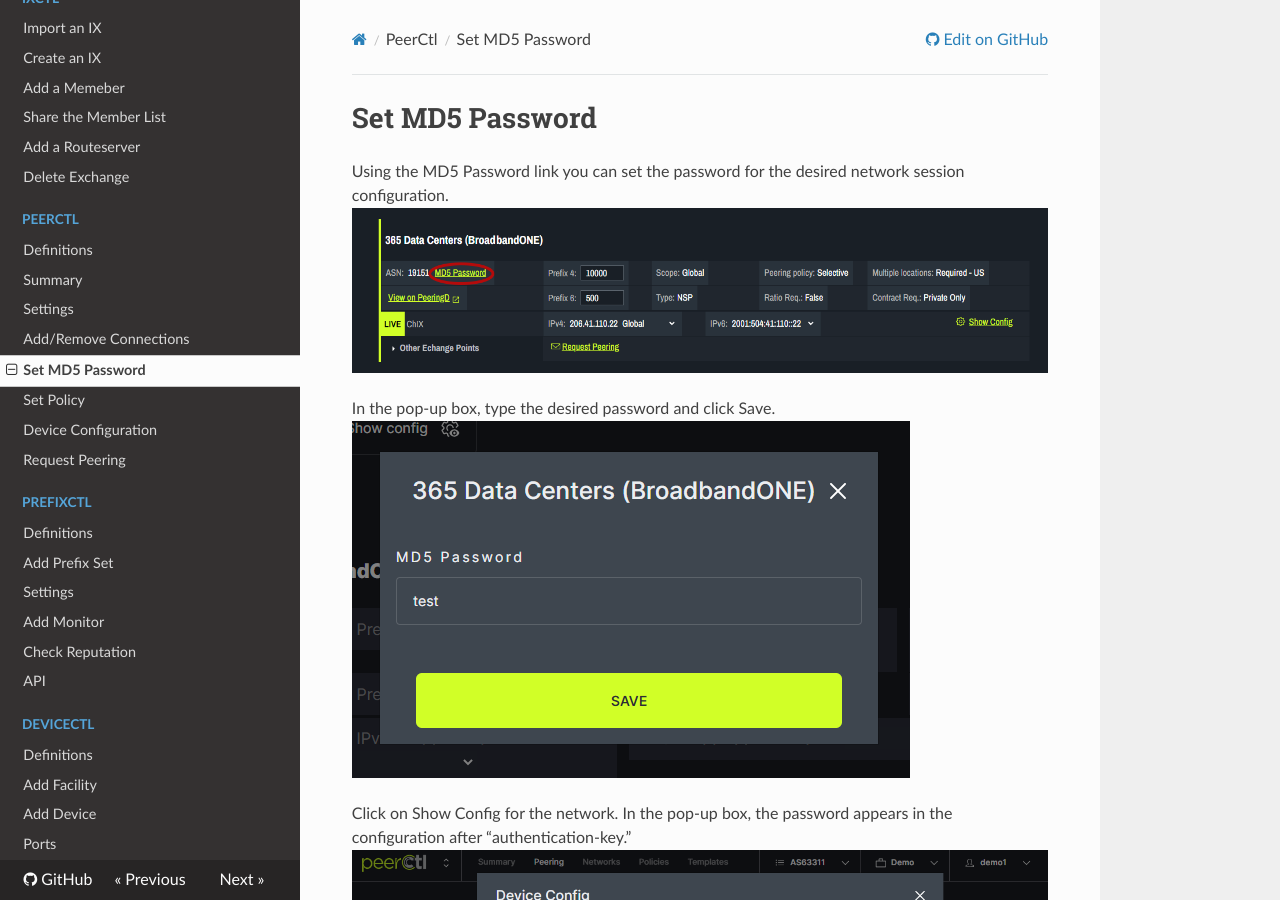
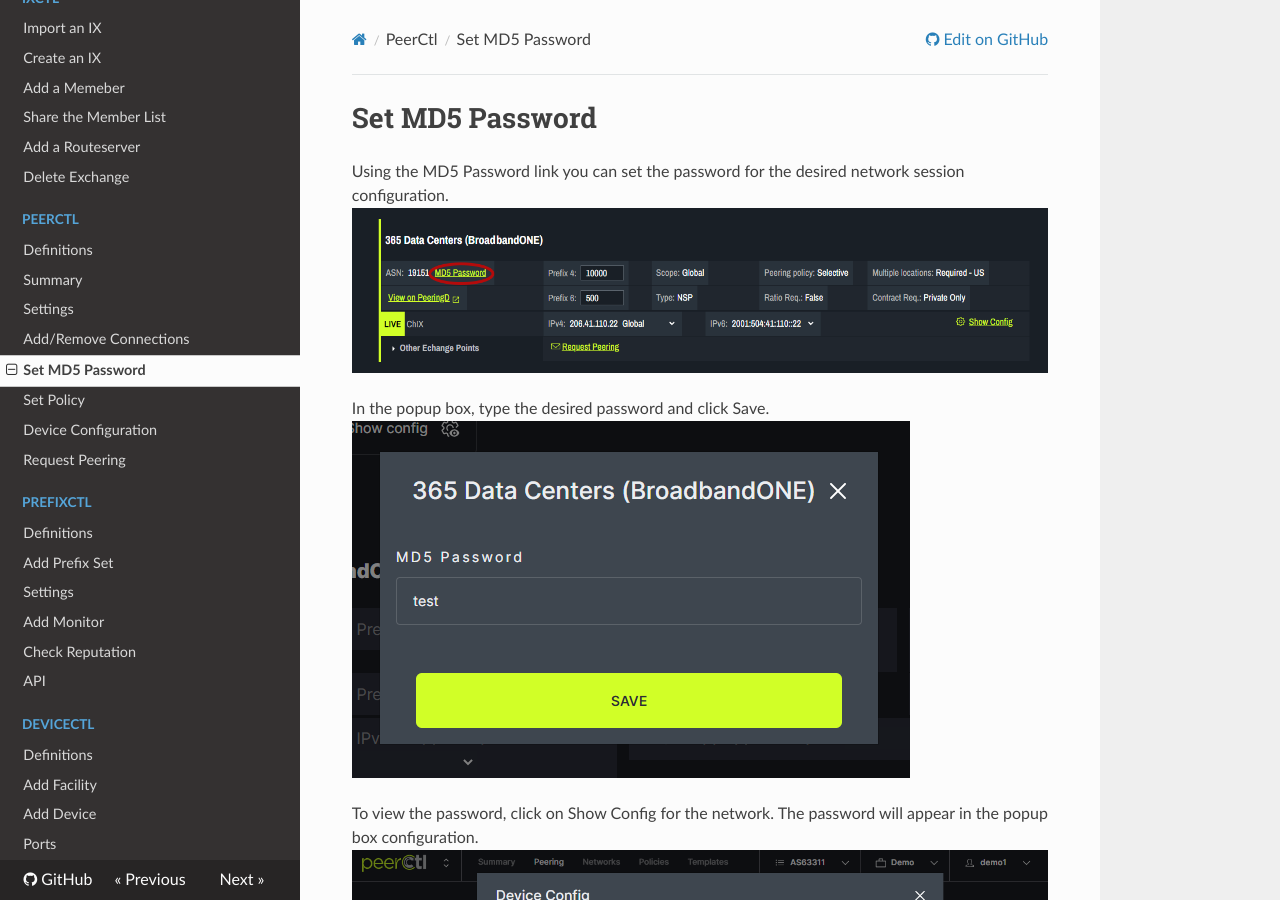
Before and after one commit to fullctl/docs.fullctl.com, an MkDocs documentation site: the page built from docs/PeerCtl/Set-MD5-Password.md, in a window 1280 px wide and 900 px high. Built offline with MkDocs 1.6.1, drawn with Linux system fonts in a browser that asks for light colours; nearby versions of some CDN libraries.

Commit message:
Update Set-MD5-Password.md

```diff
--- a/docs/PeerCtl/Set-MD5-Password.md
+++ b/docs/PeerCtl/Set-MD5-Password.md
@@ -4,9 +4,9 @@ Using the MD5 Password link you can set the password for the desired network ses
    ![](img/password.png)
 
 
-In the pop-up box, type the desired password and click Save.
+In the popup box, type the desired password and click Save.
    ![](img/setpassword.png)
 
 
-Click on Show Config for the network. In the pop-up box, the password appears in the configuration after “authentication-key.”
+To view the password, click on Show Config for the network. The password will appear in the popup box configuration.
    ![](img/seepassword.png)
```
